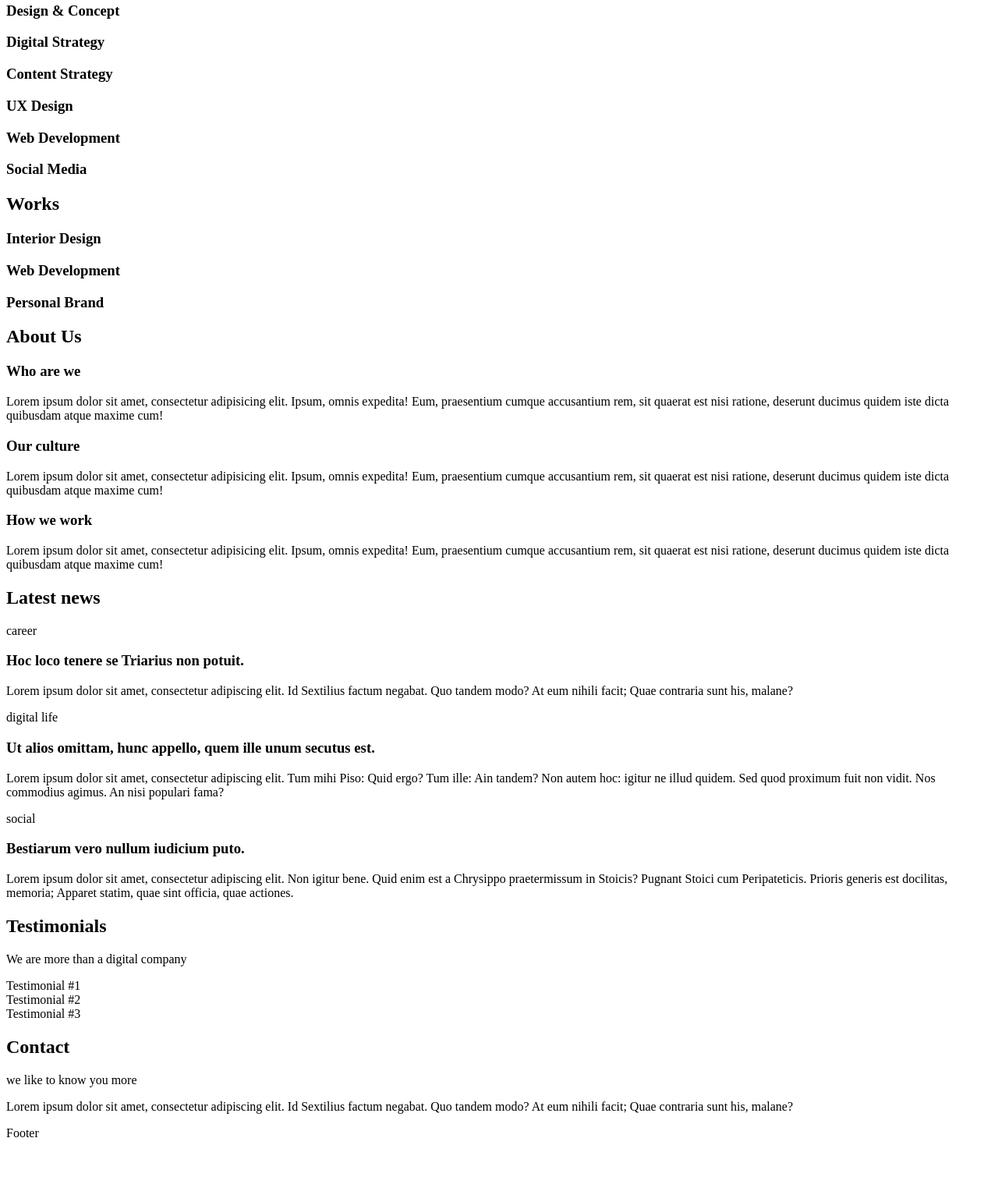
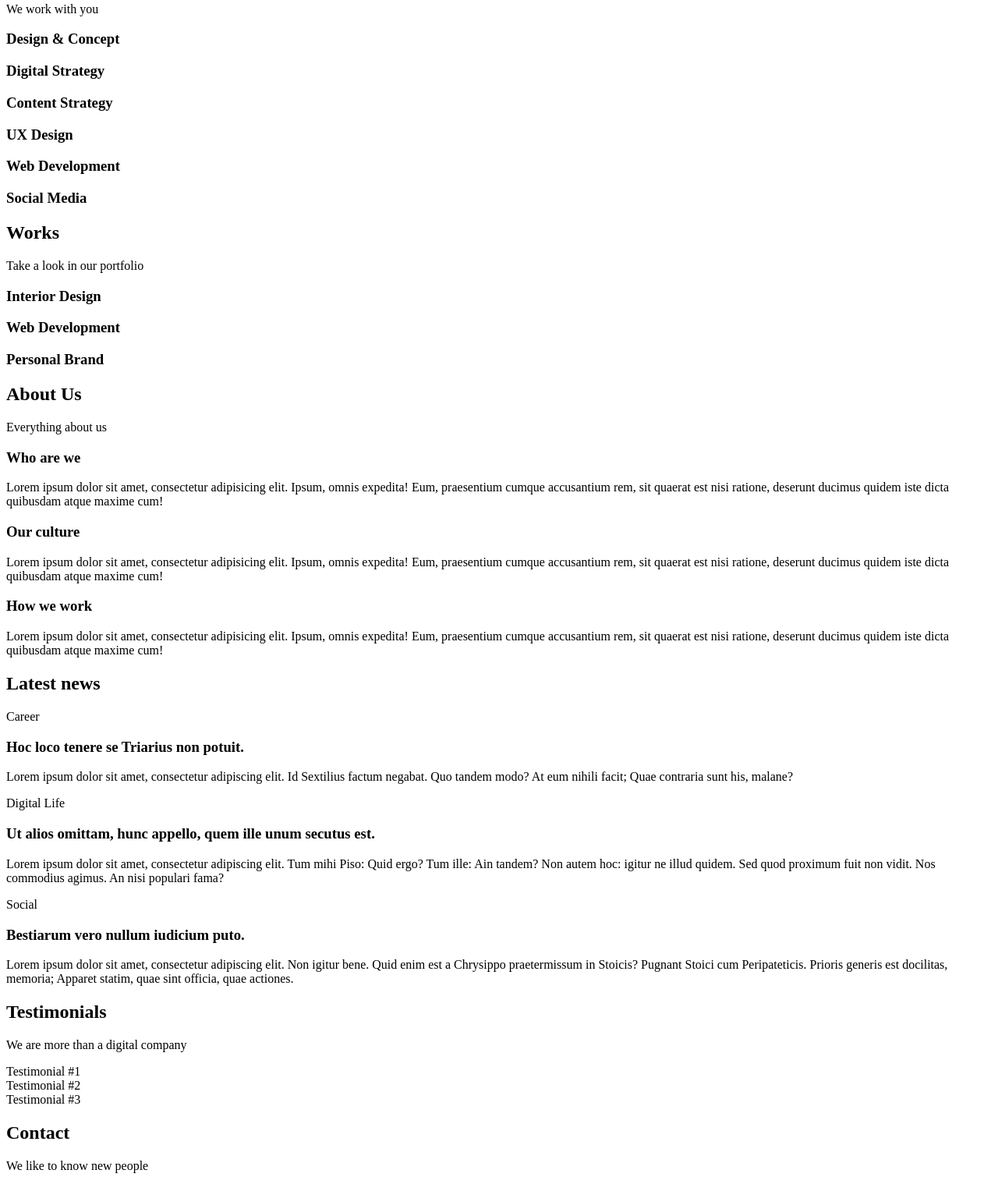
Before and after one commit to samkit4q/alu-web_front_end, a plain HTML site: page html_advanced/12-index.html in a window 1280 px wide. Shown: the part 171-1680 px from the top of the page at 78% size. Before the commit the page ends 1641 px from the top, so only its background shows below. Drawn offline with Linux system fonts and the light colour scheme.

Commit message:
script updated

```diff
--- a/html_advanced/12-index.html
+++ b/html_advanced/12-index.html
@@ -19,6 +19,7 @@
             </section>
             <section>
                 <h2>Services</h2>
+                <p>We work with you</p>
                     <h3>Design & Concept</h3>
                     <h3>Digital Strategy</h3>
                     <h3>Content Strategy</h3>
@@ -28,6 +29,7 @@
             </section>
             <section>
                 <h2>Works</h2>
+                <p>Take a look in our portfolio</p>
                 <article>
                     <h3>Interior Design</h3>
                 </article>
@@ -40,36 +42,47 @@
             </section>
             <section>
                 <h2>About Us</h2>
+                <p>Everything about us</p>
                     <h3>Who are we</h3>
-                    <p>Lorem ipsum dolor sit amet, consectetur adipisicing elit. Ipsum, omnis expedita! Eum, praesentium cumque accusantium rem, sit                        quaerat est nisi ratione, deserunt ducimus quidem iste dicta quibusdam atque maxime cum!</p>
+                        <p>Lorem ipsum dolor sit amet, consectetur adipisicing elit. Ipsum, omnis expedita! Eum, praesentium cumque
+                            accusantium rem, sit quaerat est nisi ratione, deserunt ducimus quidem iste dicta quibusdam
+                            atque maxime cum!
+                        </p>
                     <h3>Our culture</h3>
-                    <P>Lorem ipsum dolor sit amet, consectetur adipisicing elit. Ipsum, omnis expedita! Eum, praesentium cumque accusantium rem, sit                        quaerat est nisi ratione, deserunt ducimus quidem iste dicta quibusdam atque maxime cum!</p>
+                        <p>Lorem ipsum dolor sit amet, consectetur adipisicing elit. Ipsum, omnis expedita! Eum, praesentium cumque
+                            accusantium rem, sit quaerat est nisi ratione, deserunt ducimus quidem iste dicta quibusdam
+                            atque maxime cum!
+                        </p>
                     <h3>How we work</h3>
                         <p>Lorem ipsum dolor sit amet, consectetur adipisicing elit. Ipsum, omnis expedita! Eum, praesentium cumque
                             accusantium rem, sit quaerat est nisi ratione, deserunt ducimus quidem iste dicta quibusdam
-                            atque maxime cum! </p>
+                            atque maxime cum!
+                        </p>
             </section>
             <section>
                 <h2>Latest news</h2>
                 <article>
-                    <p>career</p>
+                    <p>Career</p>
                     <h3>Hoc loco tenere se Triarius non potuit.</h3>
                     <p>Lorem ipsum dolor sit amet, consectetur adipiscing elit. Id Sextilius factum negabat. Quo tandem modo? At
                         eum nihili facit; Quae contraria sunt his, malane?
+                    </p>
                 </article>
                 <article>
-                    <p>digital life</p>
+                    <p>Digital Life</p>
                     <h3>Ut alios omittam, hunc appello, quem ille unum secutus est.</h3>
                     <p>Lorem ipsum dolor sit amet, consectetur adipiscing elit. Tum mihi Piso: Quid ergo? Tum ille: Ain tandem?
                         Non autem hoc: igitur ne illud quidem. Sed quod proximum fuit non vidit. Nos commodius agimus. An
-                        nisi populari fama?</p>
+                        nisi populari fama?
+                    </p>
                 </article>
                 <article>
-                    <p>social</p>
+                    <p>Social</p>
                     <h3>Bestiarum vero nullum iudicium puto.</h3>
                     <p>Lorem ipsum dolor sit amet, consectetur adipiscing elit. Non igitur bene. Quid enim est a Chrysippo praetermissum
                         in Stoicis? Pugnant Stoici cum Peripateticis. Prioris generis est docilitas, memoria; Apparet statim, quae
-                        sint officia, quae actiones. </p>
+                        sint officia, quae actiones.
+                    </p>
                 </article>
             </section>
             <section>
@@ -81,9 +94,10 @@
             </section>
             <section>
                 <h2>Contact</h2>
-                <p>we like to know you more</p>
+                <p>We like to know new people</p>
                 <p>Lorem ipsum dolor sit amet, consectetur adipiscing elit. Id Sextilius factum negabat. Quo tandem modo? At eum nihili
-                    facit; Quae contraria sunt his, malane?</p>
+                    facit; Quae contraria sunt his, malane?
+                </p>
             </section>
         </main>
         <footer>Footer</footer>
```
Also changed, not shown: html_advanced/2-index.html (+1 -1 lines). Lines whose indentation alone changed are shown as unchanged.
